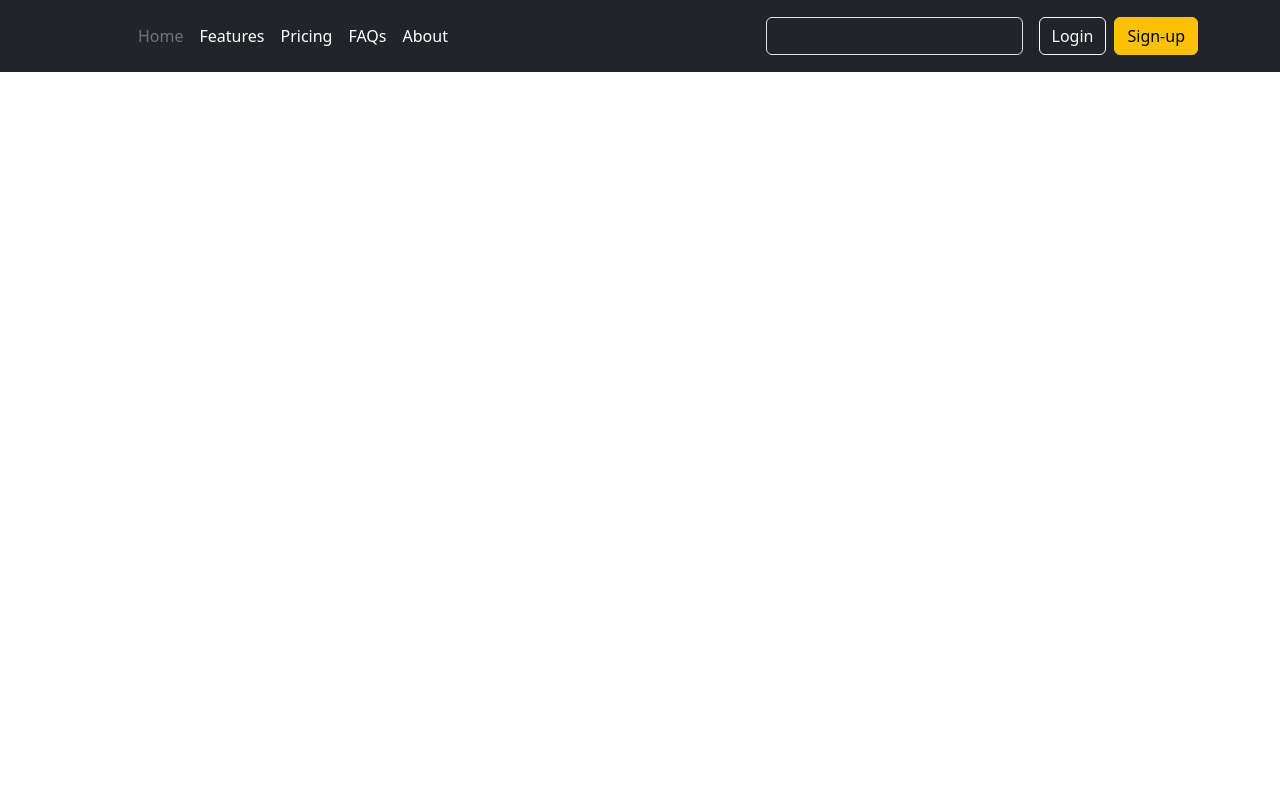
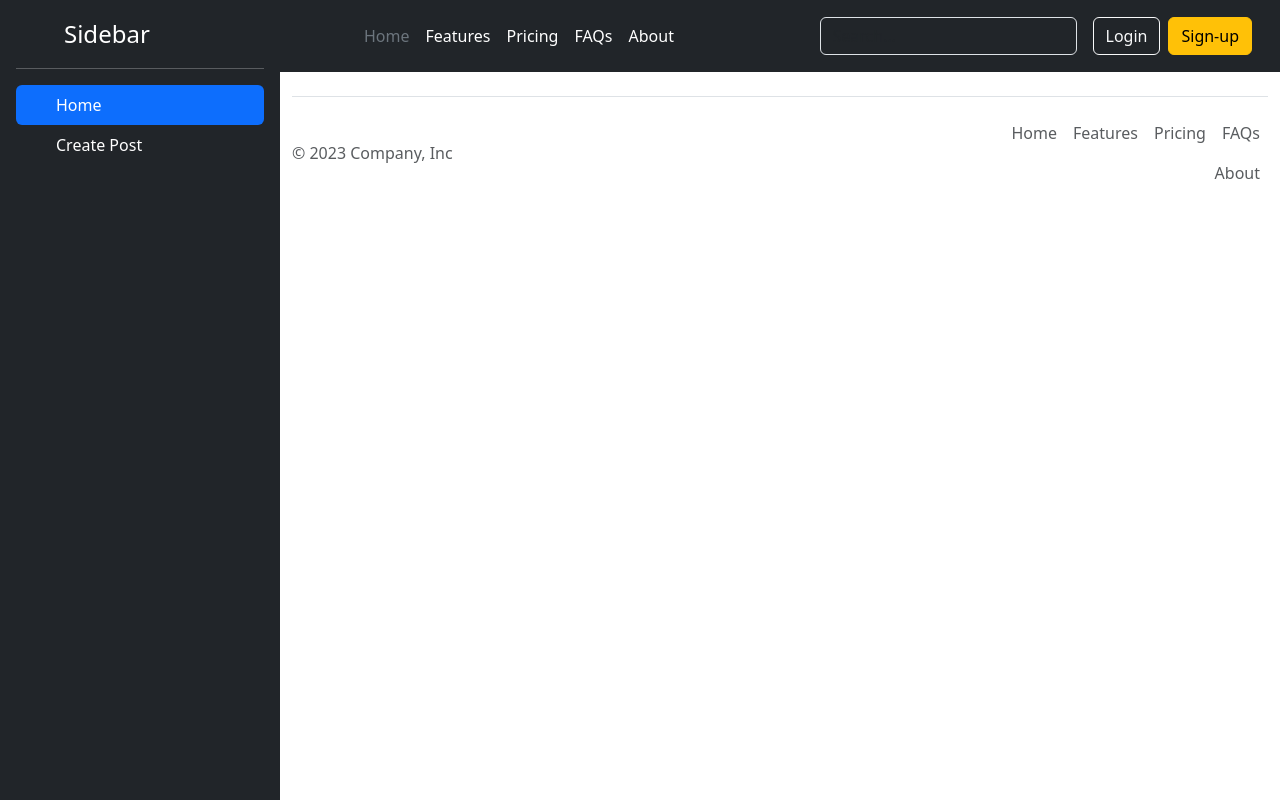
Before and after one commit to abhijit84842/Web_Development_Projects_2024, a React (Vite) app in the folder Frontend Project/Social_Media_Version_1/: page / in a window 1280 px wide. Built offline with nearby package versions, Linux system fonts and the light colour scheme.

Commit message:
add sidebar and footer

```diff
--- a/Frontend Project/Social_Media_Version_1/src/App.css
+++ b/Frontend Project/Social_Media_Version_1/src/App.css
@@ -0,0 +1,11 @@
+.app-container{
+    display: flex;
+}
+
+.content{
+    width: 100%;
+}
+
+.adsidebar{
+    min-height: 800px;
+}
--- a/Frontend Project/Social_Media_Version_1/src/App.jsx
+++ b/Frontend Project/Social_Media_Version_1/src/App.jsx
@@ -1,12 +1,18 @@
 import "./App.css";
 import "bootstrap/dist/css/bootstrap.min.css";
 import Header from "./components/Header";
+import Footer from "./components/Footer";
+import Sidebar from "./components/Sidebar";
 
 function App() {
   return (
-    <>
-      <Header></Header>
-    </>
+    <div className="app-container">
+      <Sidebar />
+      <div className="content">
+        <Header></Header>
+        <Footer></Footer>
+      </div>
+    </div>
   );
 }
 
--- /dev/null
+++ b/Frontend Project/Social_Media_Version_1/src/components/Footer.jsx
@@ -0,0 +1,48 @@
+const Footer = () => {
+  return (
+    <div class="container">
+      <footer class="d-flex flex-wrap justify-content-between align-items-center py-3 my-4 border-top">
+        <p class="col-md-4 mb-0 text-body-secondary">© 2023 Company, Inc</p>
+
+        <a
+          href="/"
+          class="col-md-4 d-flex align-items-center justify-content-center mb-3 mb-md-0 me-md-auto link-body-emphasis text-decoration-none"
+        >
+          <svg class="bi me-2" width="40" height="32">
+            <use xlink:href="#bootstrap"></use>
+          </svg>
+        </a>
+
+        <ul class="nav col-md-4 justify-content-end">
+          <li class="nav-item">
+            <a href="#" class="nav-link px-2 text-body-secondary">
+              Home
+            </a>
+          </li>
+          <li class="nav-item">
+            <a href="#" class="nav-link px-2 text-body-secondary">
+              Features
+            </a>
+          </li>
+          <li class="nav-item">
+            <a href="#" class="nav-link px-2 text-body-secondary">
+              Pricing
+            </a>
+          </li>
+          <li class="nav-item">
+            <a href="#" class="nav-link px-2 text-body-secondary">
+              FAQs
+            </a>
+          </li>
+          <li class="nav-item">
+            <a href="#" class="nav-link px-2 text-body-secondary">
+              About
+            </a>
+          </li>
+        </ul>
+      </footer>
+    </div>
+  );
+};
+
+export default Footer;
--- /dev/null
+++ b/Frontend Project/Social_Media_Version_1/src/components/Sidebar.jsx
@@ -0,0 +1,39 @@
+const Sidebar = () => {
+  return (
+    <div
+      class="d-flex flex-column flex-shrink-0 p-3 text-bg-dark adsidebar"
+      style={{ width: "280px" }}
+    >
+      <a
+        href="/"
+        class="d-flex align-items-center mb-3 mb-md-0 me-md-auto text-white text-decoration-none"
+      >
+        <svg class="bi pe-none me-2" width="40" height="32">
+          <use xlink:href="#bootstrap"></use>
+        </svg>
+        <span class="fs-4">Sidebar</span>
+      </a>
+      <hr />
+      <ul class="nav nav-pills flex-column mb-auto">
+        <li class="nav-item">
+          <a href="#" class="nav-link active" aria-current="page">
+            <svg class="bi pe-none me-2" width="16" height="16">
+              <use xlink:href="#home"></use>
+            </svg>
+            Home
+          </a>
+        </li>
+        <li>
+          <a href="#" class="nav-link text-white">
+            <svg class="bi pe-none me-2" width="16" height="16">
+              <use xlink:href="#speedometer2"></use>
+            </svg>
+            Create Post
+          </a>
+        </li>
+      </ul>
+    </div>
+  );
+};
+
+export default Sidebar;
```
